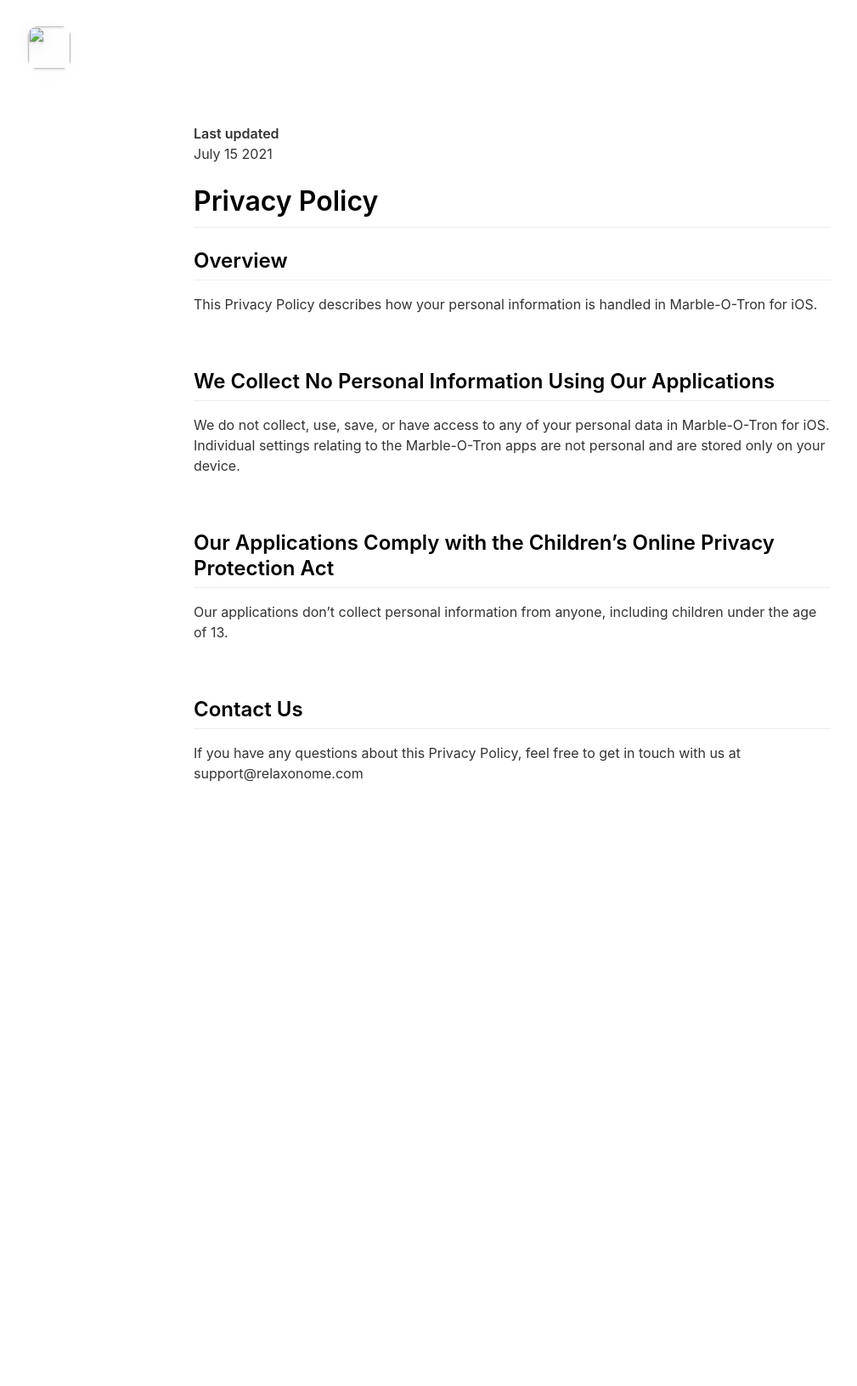
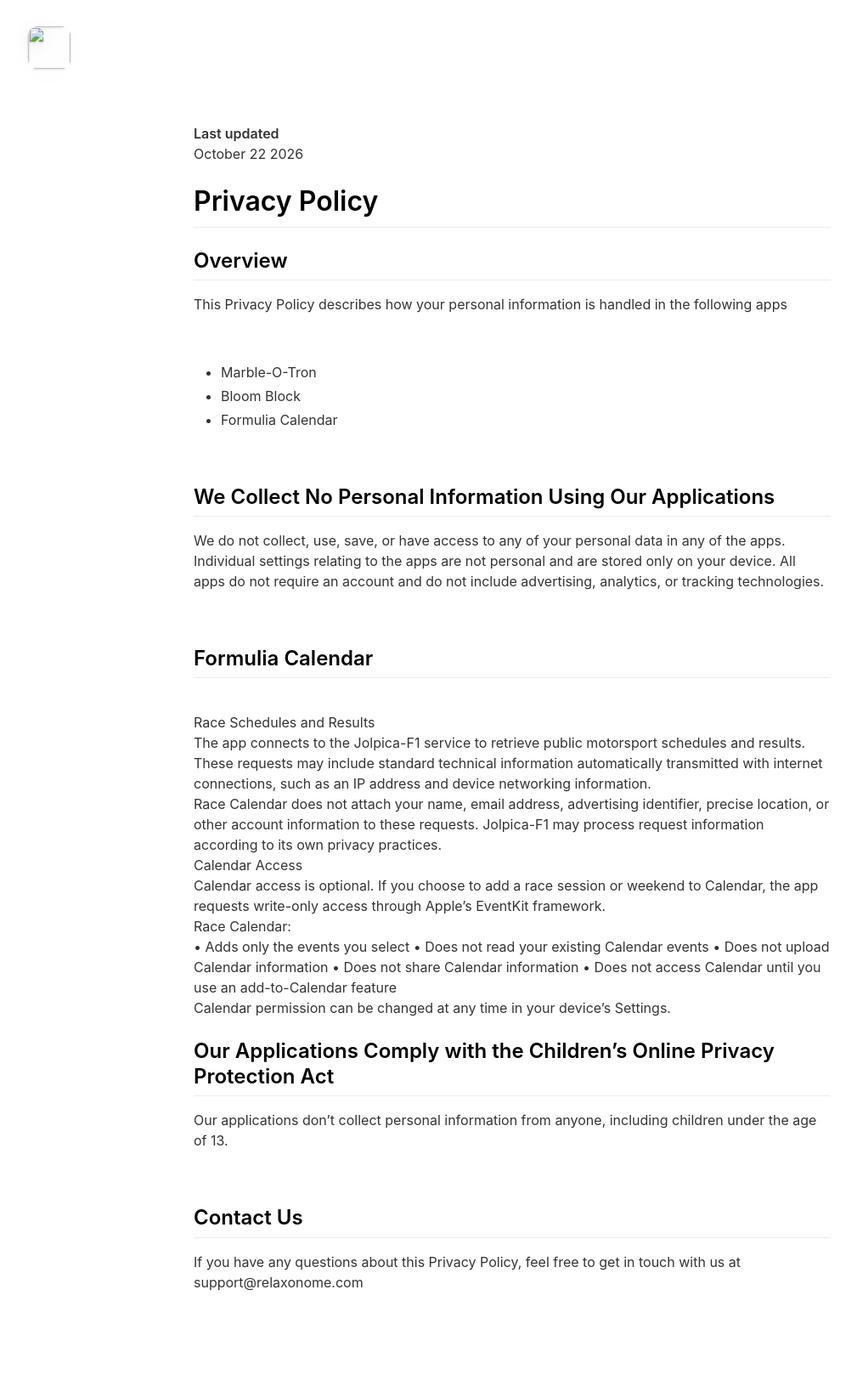
Before and after one commit to colwin/marbleinator-website, a Jekyll site: the page built from _pages/privacypolicy.md, in a window 1280 px wide. Shown: the whole page at 85% size, without its empty margins (37-1046 px from the left). Built offline with Jekyll 4.4.1, drawn with Linux system fonts in a browser that asks for light colours; nearby versions of some CDN libraries; before the commit the page ends 1032 px from its top, so only the background shows below that.

Commit message:
Revise privacy policy for multiple apps and data handling
Updated the privacy policy to reflect changes in app names and clarify data collection practices.

```diff
--- a/_pages/privacypolicy.md
+++ b/_pages/privacypolicy.md
@@ -5,21 +5,52 @@ include_in_header: false
 ---
 
 **Last updated**
-July 15 2021
+October 22 2026
 
 # Privacy Policy
 
 ## Overview
-This Privacy Policy describes how your personal information is handled in Marble-O-Tron for iOS.
+This Privacy Policy describes how your personal information is handled in the following apps
+
+<br>
+
+<ul>
+  <li>Marble-O-Tron</li>
+  <li>Bloom Block</li>
+  <li>Formulia Calendar</li>
+</ul>
 
 <br>
 
 ## We Collect No Personal Information Using Our Applications
-We do not collect, use, save, or have access to any of your personal data in Marble-O-Tron for iOS.
-Individual settings relating to the Marble-O-Tron apps are not personal and are stored only on your device.
+We do not collect, use, save, or have access to any of your personal data in any of the apps.
+Individual settings relating to the apps are not personal and are stored only on your device.
+All apps do not require an account and do not include advertising, analytics, or tracking technologies.
 
 <br>
 
+## Formulia Calendar
+<br>
+Race Schedules and Results
+<br>
+The app connects to the Jolpica-F1 service to retrieve public motorsport schedules and results. These requests may include standard technical information automatically transmitted with internet connections, such as an IP address and device networking information.
+<br>
+Race Calendar does not attach your name, email address, advertising identifier, precise location, or other account information to these requests. Jolpica-F1 may process request information according to its own privacy practices.
+<br>
+Calendar Access
+<br>
+Calendar access is optional. If you choose to add a race session or weekend to Calendar, the app requests write-only access through Apple’s EventKit framework.
+<br>
+Race Calendar:
+<br>
+• Adds only the events you select
+• Does not read your existing Calendar events
+• Does not upload Calendar information
+• Does not share Calendar information
+• Does not access Calendar until you use an add-to-Calendar feature
+<br>
+Calendar permission can be changed at any time in your device’s Settings.
+<br>
 ## Our Applications Comply with the Children’s Online Privacy Protection Act
 Our applications don’t collect personal information from anyone, including children under the age of 13.
 
```
